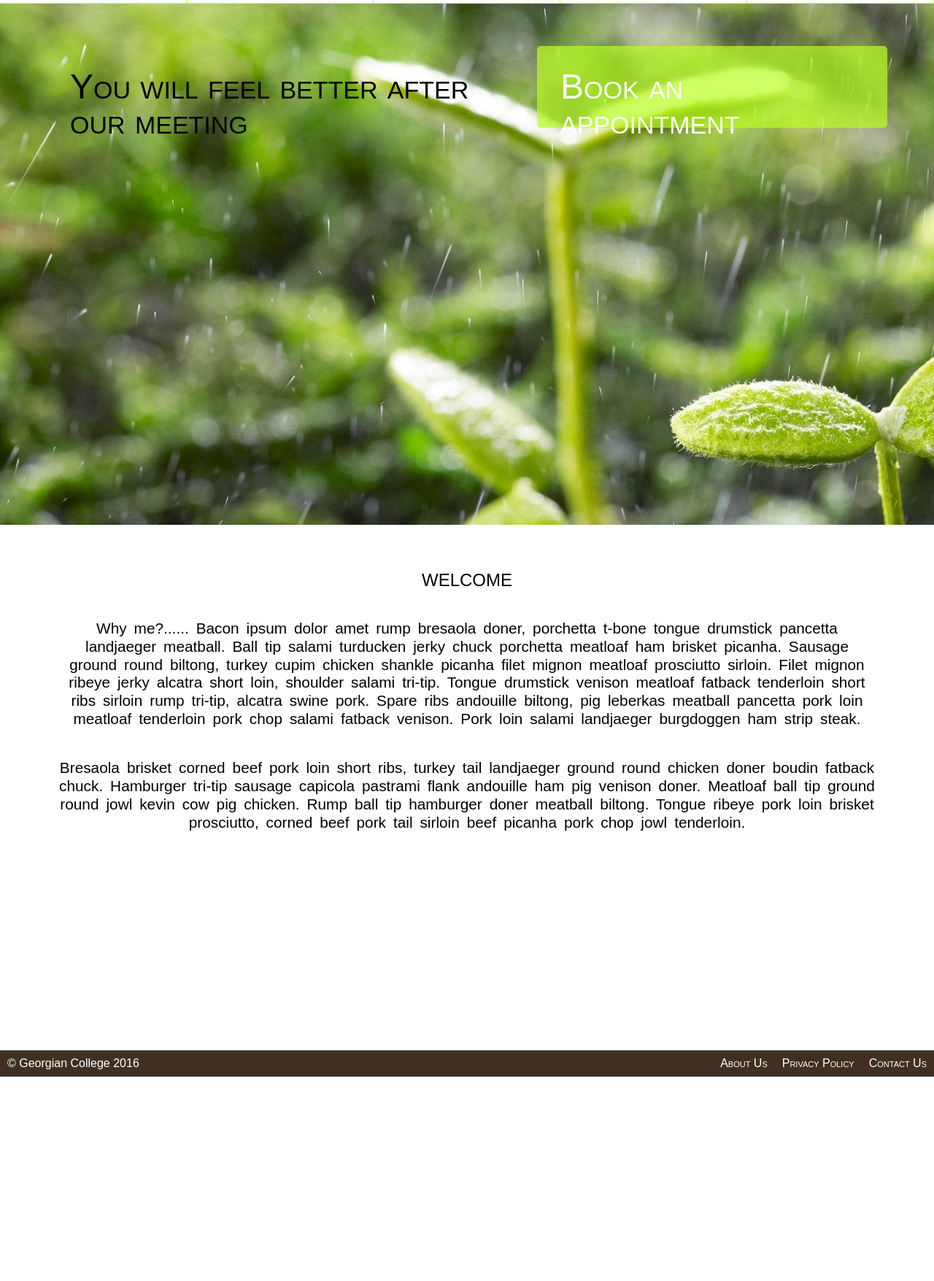
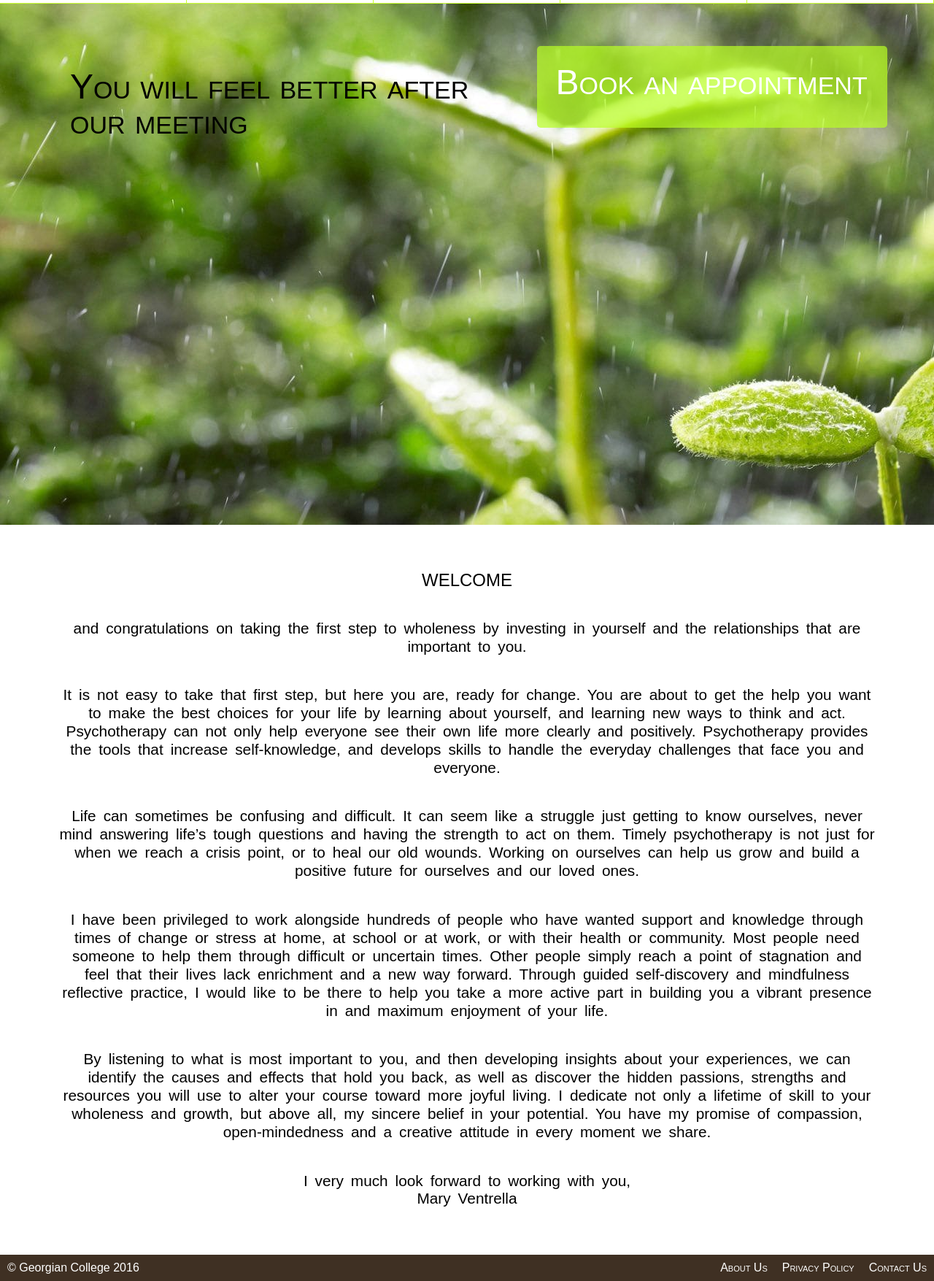
Before and after one commit to nesspire00/website_project, a PHP site: page / in a window 1280 px wide. Shown: the part 105-1860 px from the top of the page at 73% size. Before the commit the page ends 1580 px from the top, so only its background shows below. Run offline with PHP 8.4, Linux system fonts and the light colour scheme.

Commit message:
Client changes

```diff
--- a/css/pages/contact.css
+++ b/css/pages/contact.css
@@ -21,6 +21,7 @@ html {
     float: left;
     width: 50%;
     padding: 5em;
+    padding-top: 2.5em;
 }
 
 .contact_info p.italic {
--- a/css/pages/main.css
+++ b/css/pages/main.css
@@ -27,7 +27,7 @@
     width: 30em;
     height: 7em;
     background: rgba(186, 255, 36, 0.7);
-    padding: 2em;
+    padding: 1.6em;
 }
 
 .poster a {
@@ -57,7 +57,7 @@
     padding: 4em 5em;
     background-color: white;
     width: auto;
-    height: 90vh;
+    height: auto;
 }
 
 .main_block h1 {
--- a/html/about_us.html
+++ b/html/about_us.html
@@ -7,7 +7,7 @@
     <meta name="viewport" content="width=device-width, initial-scale=1.0">
 
     <title>
-        Counseling and Consulting Services
+        Mary Ventrella Counselling and Consulting Services
     </title>
     <!-- plugging in reset stylesheet, global stylesheet, and page-specific stylesheet-->
     <link rel="stylesheet" type="text/css" href="../css/reset.css" />
@@ -72,7 +72,7 @@
     <main>
         <h1>Mary Ventrella, PhD., CYC</h1>
         <img src="http://mdepinet.org/wp-content/uploads/person-placeholder.jpg" alt="Photo">
-        <p>Since graduating from the George Brown diploma program in 1989, I have been a Child and Youth Worker. It became apparent to me that I was developing a passion for what I had discovered and my involvement in the profession deepened to the point where I decided to attend the University of Victoria and graduated with a BA in Child and Youth Counselling. From there, it was at Nova University that I attained my Master’s in Family Support Work. I am currently enrolled in a PhD program in Counseling Studies at Capella University. I am excited and energized by the opportunity to be employed as a full time teaching position in the Child and Youth Care program at Sheridan College.</p>
+        <p>Since graduating from the George Brown diploma program in 1989, I have been a Child and Youth Worker. It became apparent to me that I was developing a passion for what I had discovered and my involvement in the profession deepened to the point where I decided to attend the University of Victoria and graduated with a BA in Child and Youth Counselling. From there, it was at Nova University that I attained my Master’s in Family Support Work. I am currently enrolled in a PhD program in Counseling Studies at Capella University. I have worked 5 years at Sheridan College and currently teaching at Georgian College in the Child and Youth Care program.</p>
         <p>It has been a privilege to work at Peel Children Center, York Children’s Aid, and these last twenty years at Thistletown Regional Center as well as in private practice. I have enjoyed individual, group and family work, all alongside multidisciplinary teams. I have participated in assessment, intervention, research, outdoor camp programs, teaching and in workshops. I have been a member of the board of the Child and Youth Care Association working to promote the profession. I am currently employed at Sheridan College. My education and experience have prepared me to share teaching opportunities at Sheridan. Sheridan’s innovation, collaborative model and dedicated team members make me proud to be part of the Sheridan community.</p>
         <p>Some of my proudest moments have been working with clients who struggle and over time develop a relationship and using therapeutic modalities you see change, hope and joy in their life. I am also proud of presenting at the Child and Youth Care Conference locally and internationally. Having a passion for learning has led me to enroll in a Phd program and it is an accomplishment to continue learning in order to benefit clients and students.</p>
         <p>The unity of the Child and Youth Care field is an opportunity to have a strong supportive body of professionals advocating for clients, families and the profession. The association is becoming a stronger body and advocates for the profession. Our body of knowledge, research, ethics and code of conduct all promote our uniqueness and profession. The profession is becoming stronger with having more Child and Youth Workers in schools, hospital, mental health agencies, justice, community development, and policy and legislation. It is each of our responsibility to keep learning and advocate for clients, communities and high standards of academics.</p>
--- a/html/contact.html
+++ b/html/contact.html
@@ -7,7 +7,7 @@
     <meta name="viewport" content="width=device-width, initial-scale=1.0">
 
     <title>
-        Counseling and Consulting Services
+        Mary Ventrella Counselling and Consulting Services
     </title>
     <!-- plugging in reset stylesheet, global stylesheet, and page-specific stylesheet-->
     <link rel="stylesheet" type="text/css" href="../css/reset.css" />
@@ -75,8 +75,10 @@
             <h2>You can find us here:</h2>
             <br/>
             <p class="italic">PHONE</p>
-            (905) 713-1228
+            416-896-5525
             <br>
+            <p class="italic">E-mail:</p>
+            mary.ventrella123@gmail.com
             <p class="italic">ADDRESS</p>
             Medical Walk in Clinic
             <br /> 3737 Major Mackenzie Dr.
--- a/html/counseling_team_building.html
+++ b/html/counseling_team_building.html
@@ -7,7 +7,7 @@
     <meta name="viewport" content="width=device-width, initial-scale=1.0">
 
     <title>
-        Counseling and Consulting Services
+        Mary Ventrella Counselling and Consulting Services
     </title>
     <!-- plugging in reset stylesheet, global stylesheet, and page-specific stylesheet-->
     <link rel="stylesheet" type="text/css" href="../css/reset.css" />
@@ -84,7 +84,7 @@
 
     <aside class="contact_us">
         <p>Contact us by phone
-            <br> (905) 713-1228
+            <br> 416-896-5525
             <br> or
             <br>
         </p>
--- a/html/feedback.html
+++ b/html/feedback.html
@@ -7,7 +7,7 @@
     <meta name="viewport" content="width=device-width, initial-scale=1.0">
 
     <title>
-        Counseling and Consulting Services
+        Mary Ventrella Counselling and Consulting Services
     </title>
     <!-- plugging in reset stylesheet, global stylesheet, and page-specific stylesheet-->
     <link rel="stylesheet" type="text/css" href="../css/reset.css" />
--- a/html/inspirational_photos.html
+++ b/html/inspirational_photos.html
@@ -7,7 +7,7 @@
     <meta name="viewport" content="width=device-width, initial-scale=1.0">
 
     <title>
-        Counseling and Consulting Services
+        Mary Ventrella Counselling and Consulting Services
     </title>
     <!-- plugging in reset stylesheet, global stylesheet, and page-specific stylesheet-->
     <link rel="stylesheet" type="text/css" href="../css/reset.css" />
--- a/html/resources.html
+++ b/html/resources.html
@@ -7,7 +7,7 @@
     <meta name="viewport" content="width=device-width, initial-scale=1.0">
 
     <title>
-        Counseling and Consulting Services
+        Mary Ventrella Counselling and Consulting Services
     </title>
     <!-- plugging in reset stylesheet, global stylesheet, and page-specific stylesheet-->
     <link rel="stylesheet" type="text/css" href="../css/reset.css" />
--- a/html/services.html
+++ b/html/services.html
@@ -7,7 +7,7 @@
     <meta name="viewport" content="width=device-width, initial-scale=1.0">
 
     <title>
-        Counseling and Consulting Services
+        Mary Ventrella Counselling and Consulting Services
     </title>
     <!-- plugging in reset stylesheet, global stylesheet, and page-specific stylesheet-->
     <link rel="stylesheet" type="text/css" href="../css/reset.css" />
@@ -85,7 +85,7 @@
             <li>Self Empowerment</li>
             <li>Wellness</li>
             <li>Career Development</li>
-            <li>School Colsultation & Support</li>
+            <li>School Colsultation and Support</li>
         </ul>
     </main>
     <aside>
--- a/index.html
+++ b/index.html
@@ -7,7 +7,7 @@
     <meta name="viewport" content="width=device-width, initial-scale=1.0">
 
     <title>
-        Counseling and Consulting Services
+        Mary Ventrella Counselling and Consulting Services
     </title>
     <!-- plugging in reset stylesheet, global stylesheet, and page-specific stylesheet-->
     <link rel="stylesheet" type="text/css" href="css/reset.css" />
@@ -81,12 +81,19 @@
     <main class="main_block">
         <article>
             <h1>WELCOME</h1>
-            <p>
-                Why me?...... Bacon ipsum dolor amet rump bresaola doner, porchetta t-bone tongue drumstick pancetta landjaeger meatball. Ball tip salami turducken jerky chuck porchetta meatloaf ham brisket picanha. Sausage ground round biltong, turkey cupim chicken shankle picanha filet mignon meatloaf prosciutto sirloin. Filet mignon ribeye jerky alcatra short loin, shoulder salami tri-tip. Tongue drumstick venison meatloaf fatback tenderloin short ribs sirloin rump tri-tip, alcatra swine pork. Spare ribs andouille biltong, pig leberkas meatball pancetta pork loin meatloaf tenderloin pork chop salami fatback venison. Pork loin salami landjaeger burgdoggen ham strip steak.
-            </p>
-            <p>
-                Bresaola brisket corned beef pork loin short ribs, turkey tail landjaeger ground round chicken doner boudin fatback chuck. Hamburger tri-tip sausage capicola pastrami flank andouille ham pig venison doner. Meatloaf ball tip ground round jowl kevin cow pig chicken. Rump ball tip hamburger doner meatball biltong. Tongue ribeye pork loin brisket prosciutto, corned beef pork tail sirloin beef picanha pork chop jowl tenderloin.
-            </p>
+            <p>and congratulations on taking the first step to wholeness by investing in yourself and the relationships that are important to you.</p>
+
+            <p>It is not easy to take that first step, but here you are, ready for change. You are about to get the help you want to make the best choices for your life by learning about yourself, and learning new ways to think and act. Psychotherapy can not only help everyone see their own life more clearly and positively. Psychotherapy provides the tools that increase self-knowledge, and develops skills to handle the everyday challenges that face you and everyone.</p>
+
+
+            <p>Life can sometimes be confusing and difficult. It can seem like a struggle just getting to know ourselves, never mind answering life’s tough questions and having the strength to act on them. Timely psychotherapy is not just for when we reach a crisis point, or to heal our old wounds. Working on ourselves can help us grow and build a positive future for ourselves and our loved ones.</p>
+
+            <p>I have been privileged to work alongside hundreds of people who have wanted support and knowledge through times of change or stress at home, at school or at work, or with their health or community. Most people need someone to help them through difficult or uncertain times. Other people simply reach a point of stagnation and feel that their lives lack enrichment and a new way forward. Through guided self-discovery and mindfulness reflective practice, I would like to be there to help you take a more active part in building you a vibrant presence in and maximum enjoyment of your life.</p>
+
+            <p>By listening to what is most important to you, and then developing insights about your experiences, we can identify the causes and effects that hold you back, as well as discover the hidden passions, strengths and resources you will use to alter your course toward more joyful living. I dedicate not only a lifetime of skill to your wholeness and growth, but above all, my sincere belief in your potential. You have my promise of compassion, open-mindedness and a creative attitude in every moment we share.</p>
+
+            <p>I very much look forward to working with you,
+                <br> Mary Ventrella</p>
         </article>
     </main>
     <footer>
```
